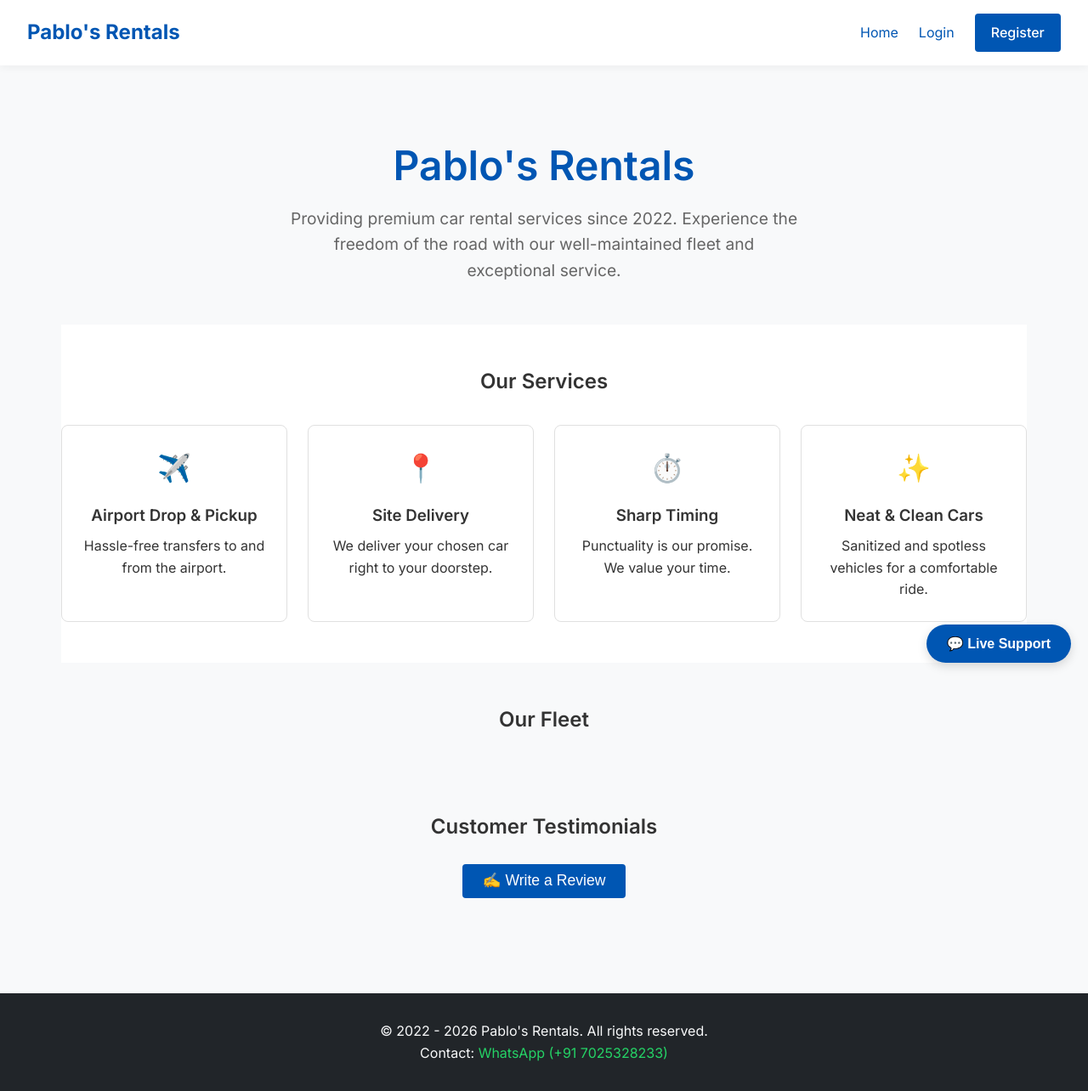
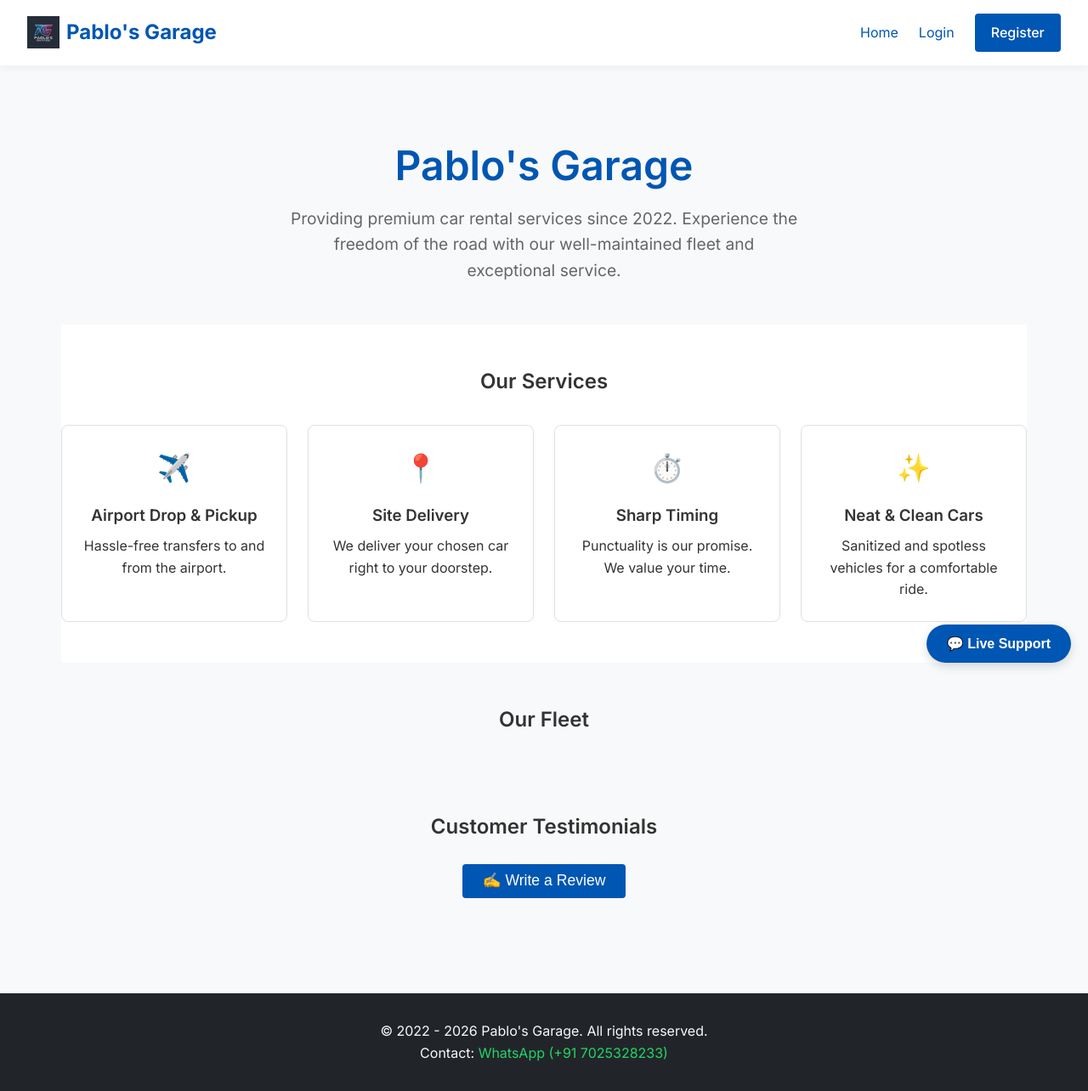
Before and after one commit to system-cyber/rent, a Flask app: page / in a window 1280 px wide. Shown: the whole page at 85% size. Run offline with Flask 3, Linux system fonts and the light colour scheme; data that the repository does not hold is empty; some libraries are stand-ins or nearby versions.

Commit message:
Update company name to Pablo's Garage and add custom PG logo

```diff
--- a/static/css/style.css
+++ b/static/css/style.css
@@ -61,6 +61,9 @@ a:hover {
     font-size: 1.5rem;
     font-weight: 700;
     color: var(--primary-color);
+    display: inline-flex;
+    align-items: center;
+    gap: 0.5rem;
 }
 
 .nav-links {
--- a/templates/admin_dashboard.html
+++ b/templates/admin_dashboard.html
@@ -1,5 +1,5 @@
 {% extends 'base.html' %}
-{% block title %}Admin Dashboard - Pablo's Rentals{% endblock %}
+{% block title %}Admin Dashboard - Pablo's Garage{% endblock %}
 
 {% block content %}
 <div style="margin-top: 2rem; margin-bottom: 2rem; display: flex; justify-content: space-between; align-items: center;">
--- a/templates/base.html
+++ b/templates/base.html
@@ -3,14 +3,17 @@
 <head>
     <meta charset="UTF-8">
     <meta name="viewport" content="width=device-width, initial-scale=1.0">
-    <title>{% block title %}Pablo's Rentals{% endblock %}</title>
+    <title>{% block title %}Pablo's Garage{% endblock %}</title>
     <link href="https://fonts.googleapis.com/css2?family=Inter:wght@400;500;600;700&display=swap" rel="stylesheet">
     <link rel="stylesheet" href="{{ url_for('static', filename='css/style.css') }}">
 </head>
 <body>
 
     <nav class="navbar">
-        <a href="{{ url_for('index') }}" class="nav-brand">Pablo's Rentals</a>
+        <a href="{{ url_for('index') }}" class="nav-brand">
+            <img src="{{ url_for('static', filename='images/logo.png') }}" alt="PG Logo" style="height: 38px; vertical-align: middle;">
+            Pablo's Garage
+        </a>
         <div class="nav-links">
             <a href="{{ url_for('index') }}">Home</a>
             {% if g.user %}
@@ -40,7 +43,7 @@
     </div>
 
     <footer>
-        <p>&copy; 2022 - 2026 Pablo's Rentals. All rights reserved.</p>
+        <p>&copy; 2022 - 2026 Pablo's Garage. All rights reserved.</p>
         <p>Contact: <a href="https://wa.me/917025328233" style="color:#25D366;">WhatsApp (+91 7025328233)</a></p>
     </footer>
     {% if not (g.user and g.user.role == 'admin') %}
--- a/templates/book.html
+++ b/templates/book.html
@@ -1,5 +1,5 @@
 {% extends 'base.html' %}
-{% block title %}Book {{ car.name }} - Pablo's Rentals{% endblock %}
+{% block title %}Book {{ car.name }} - Pablo's Garage{% endblock %}
 
 {% block content %}
 <div class="card" style="max-width: 600px; margin: 2rem auto; padding: 2rem;">
--- a/templates/car.html
+++ b/templates/car.html
@@ -1,5 +1,5 @@
 {% extends 'base.html' %}
-{% block title %}{{ car.name }} - Pablo's Rentals{% endblock %}
+{% block title %}{{ car.name }} - Pablo's Garage{% endblock %}
 
 {% block content %}
 <div class="card" style="max-width: 860px; margin: 0 auto; padding: 2rem;">
--- a/templates/customer_dashboard.html
+++ b/templates/customer_dashboard.html
@@ -1,5 +1,5 @@
 {% extends 'base.html' %}
-{% block title %}My Dashboard - Pablo's Rentals{% endblock %}
+{% block title %}My Dashboard - Pablo's Garage{% endblock %}
 
 {% block content %}
 <div style="margin-top: 2rem;">
--- a/templates/index.html
+++ b/templates/index.html
@@ -1,9 +1,9 @@
 {% extends 'base.html' %}
-{% block title %}Home - Pablo's Rentals{% endblock %}
+{% block title %}Home - Pablo's Garage{% endblock %}
 
 {% block content %}
 <div style="text-align: center; padding: 3rem 0;">
-    <h1 style="font-size: 3rem; color: var(--primary-color);">Pablo's Rentals</h1>
+    <h1 style="font-size: 3rem; color: var(--primary-color);">Pablo's Garage</h1>
     <p style="font-size: 1.2rem; color: #666; max-width: 600px; margin: 0 auto;">
         Providing premium car rental services since 2022. Experience the freedom of the road with our well-maintained fleet and exceptional service.
     </p>
--- a/templates/login.html
+++ b/templates/login.html
@@ -1,5 +1,5 @@
 {% extends 'base.html' %}
-{% block title %}Login - Pablo's Rentals{% endblock %}
+{% block title %}Login - Pablo's Garage{% endblock %}
 
 {% block content %}
 <div class="card" style="max-width: 400px; margin: 4rem auto; padding: 2rem;">
--- a/templates/register.html
+++ b/templates/register.html
@@ -1,5 +1,5 @@
 {% extends 'base.html' %}
-{% block title %}Register - Pablo's Rentals{% endblock %}
+{% block title %}Register - Pablo's Garage{% endblock %}
 
 {% block content %}
 <div class="card" style="max-width: 400px; margin: 4rem auto; padding: 2rem;">
```
Also changed, not shown: static/images/logo.png (added).
